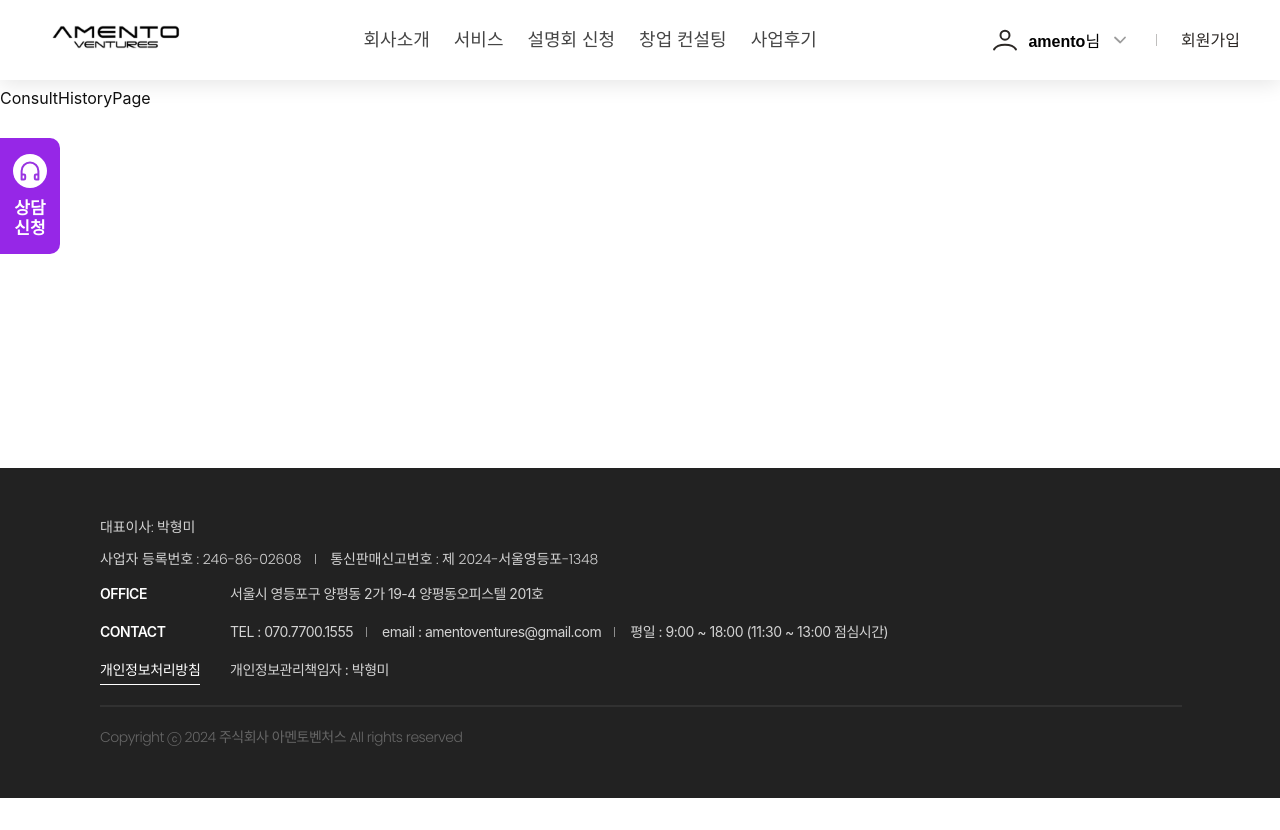
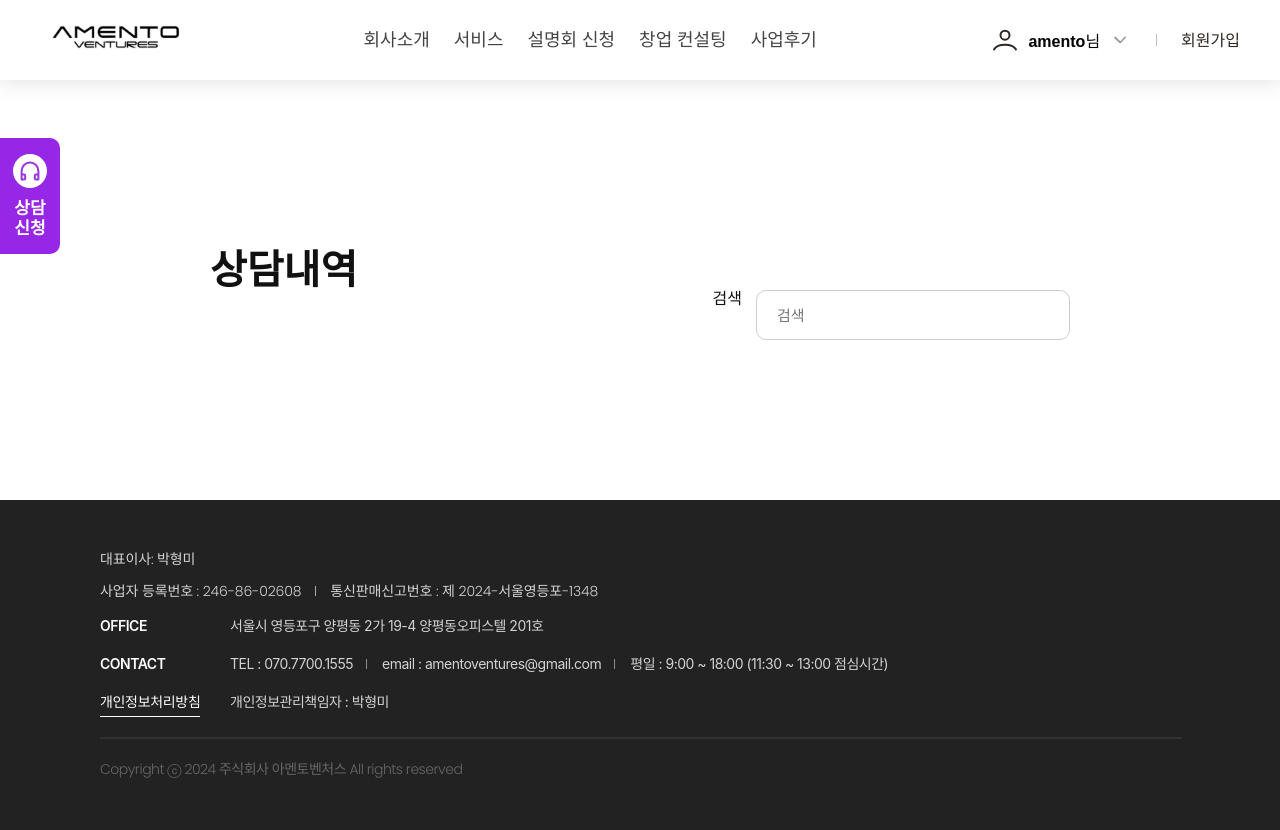
Before and after one commit to kimyeji89/amento, a React (Create React App) app: page /consultHistory in a window 1280 px wide. Before the commit the page ends 800 px from the top, so only its background shows below. Built offline with nearby package versions, Linux system fonts and the light colour scheme; a web font is replaced by a local one.

Commit message:
[ADD] 상담내역 페이지 퍼블리싱

```diff
--- a/src/pages/ConsultHistoryPage/ConsultHistoryPage.jsx
+++ b/src/pages/ConsultHistoryPage/ConsultHistoryPage.jsx
@@ -2,11 +2,56 @@
 import { css } from "@emotion/react";
 
 export default function ConsultHistoryPage() {
-  return <main css={ctn}>ConsultHistoryPage</main>;
+  return (
+    <main css={ctn}>
+      <h2 css={page_title}>상담내역</h2>
+      <form action="GET" css={table_search}>
+        <label htmlFor="search">검색</label>
+        <input
+          type="text"
+          name="search"
+          id="search"
+          placeholder="검색"
+          css={search_bar}
+        />
+      </form>
+    </main>
+  );
 }
 
 const ctn = css`
   width: 100%;
   margin-top: 90px;
   min-height: calc(100vh - 90px - 332.5px);
+  padding: 160px 210px;
+  box-sizing: border-box;
 `;
+
+const page_title = css`
+  color: var(--black, #111);
+  font-size: 40px;
+  font-weight: 700;
+`;
+
+const table_search = css`
+  width: 100%;
+  display: flex;
+  justify-content: end;
+  gap: 14px;
+`;
+
+const search_bar = css`
+  display: flex;
+  width: 314px;
+  height: 50px;
+  box-sizing: border-box;
+  padding: 13px 20px;
+  justify-content: space-between;
+  align-items: center;
+  border-radius: 10px;
+  border: 1px solid #cecece;
+  background: var(--fff, #fff);
+  color: var(--black, #111);
+  font-size: 15px;
+  font-weight: 500;
+`;
```
